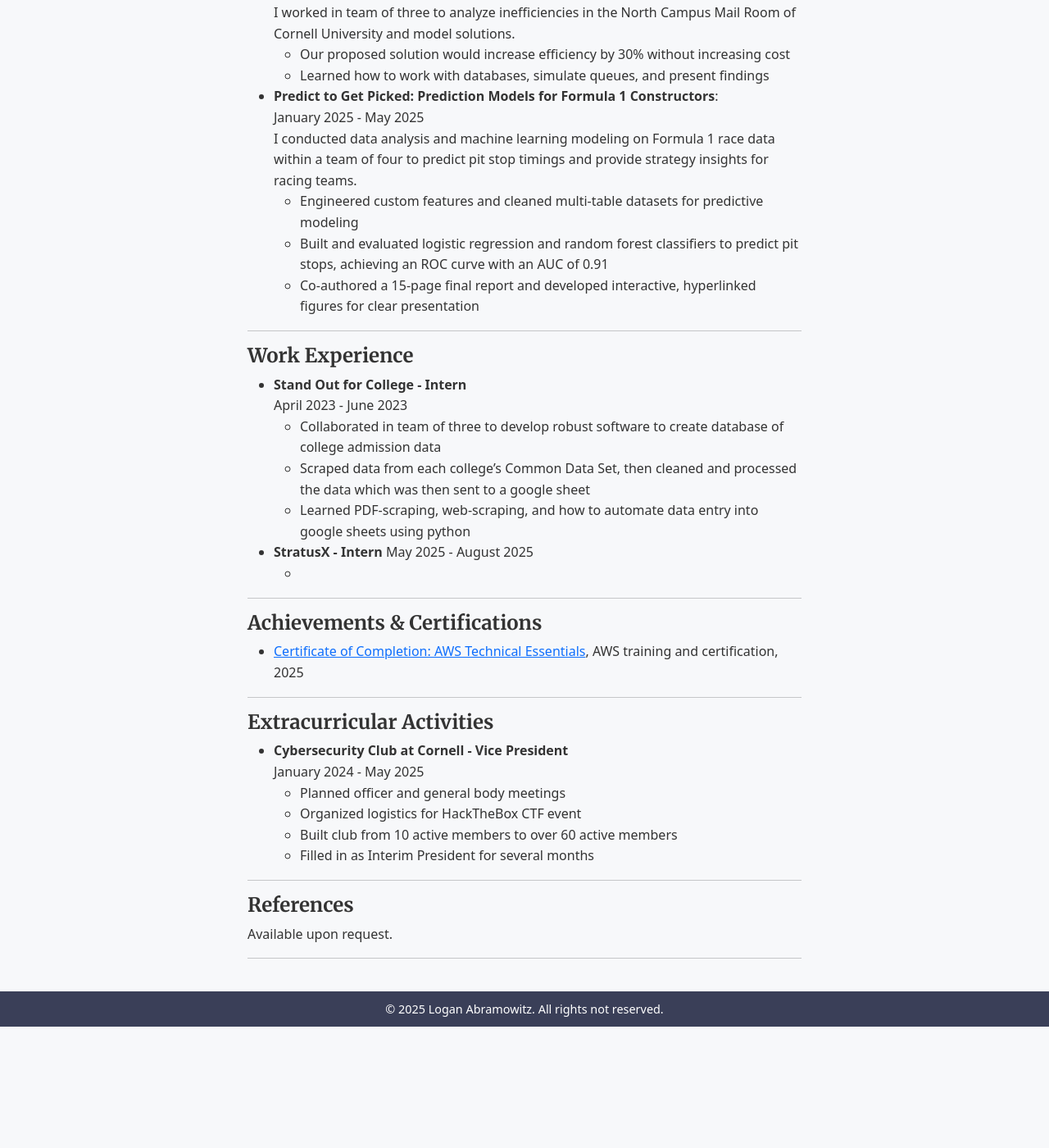
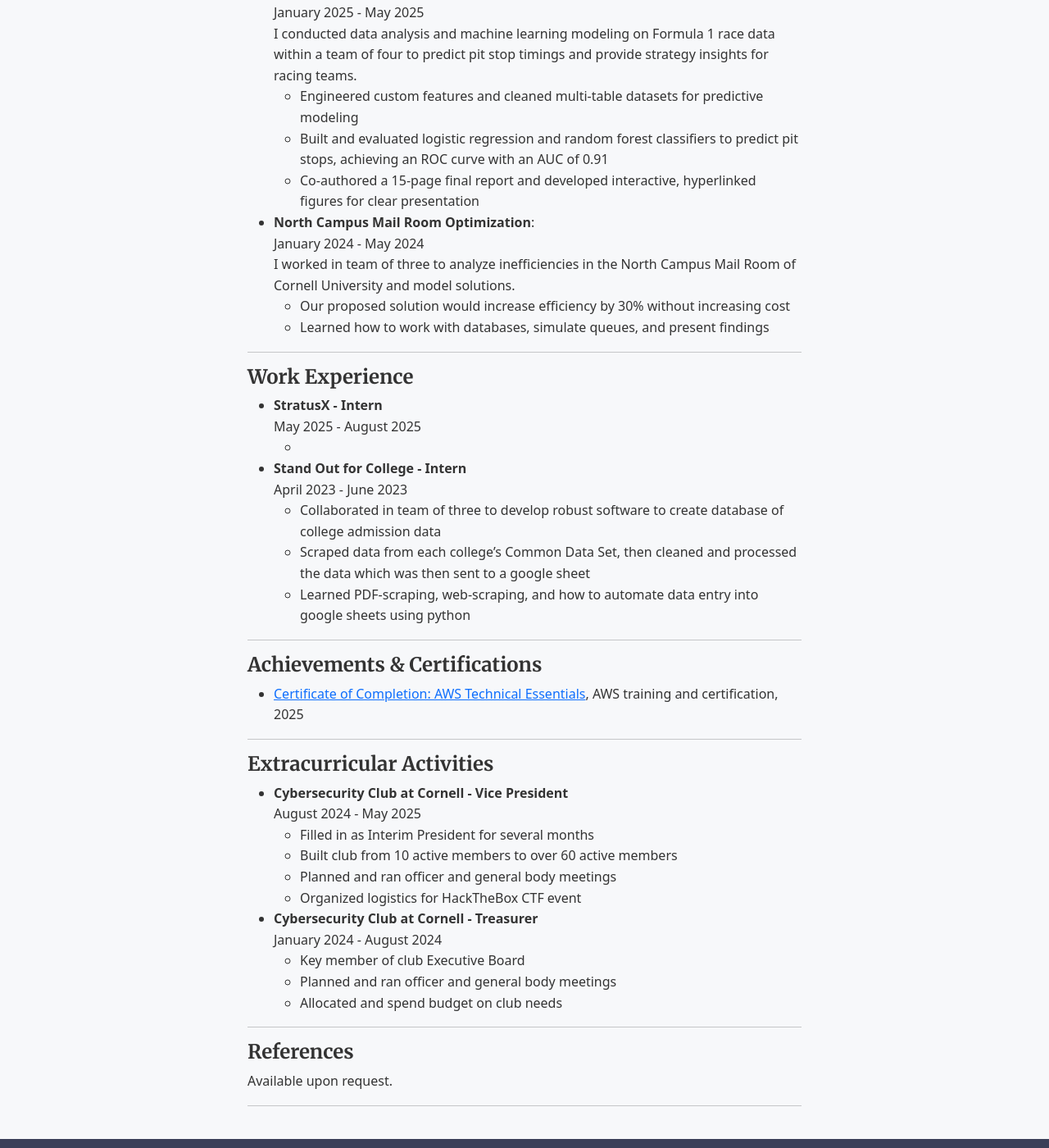
Before and after one commit to Logan-Abramowitz/Logan-Abramowitz.github.io, a Jekyll site: the page built from _pages/cv.md, in a window 1280 px wide and 1400 px high, scrolled down 1261 px. Shown: the whole window at 82% size. Built offline with Jekyll 4.4.1, drawn with Linux system fonts in a browser that asks for light colours; before the commit the page ends 2513 px from its top, so only the background shows below that; some of the changed text lies outside the part shown.

```diff
--- a/_pages/cv.md
+++ b/_pages/cv.md
@@ -65,18 +60,24 @@ A computer science and operations research student with a strong foundation in p
   - Built and evaluated logistic regression and random forest classifiers to predict pit stops, achieving an ROC curve with an AUC of 0.91
   - Co-authored a 15-page final report and developed interactive, hyperlinked figures for clear presentation
 
+- **North Campus Mail Room Optimization**:
+  January 2024 - May 2024
+  I worked in team of three to analyze inefficiencies in the North Campus Mail Room of Cornell University and model solutions.
+  - Our proposed solution would increase efficiency by 30% without increasing cost
+  - Learned how to work with databases, simulate queues, and present findings
+
 ---
 
 #### Work Experience
+- **StratusX - Intern**
+  May 2025 - August 2025
+  -
+
 - **Stand Out for College - Intern**
   April 2023 - June 2023
   - Collaborated in team of three to develop robust software to create database of college admission data
   - Scraped data from each college's Common Data Set, then cleaned and processed the data which was then sent to a google sheet
   - Learned PDF-scraping, web-scraping, and how to automate data entry into google sheets using python
-
-- **StratusX - Intern**
-  May 2025 - August 2025
-  -
 
 ---
 
@@ -87,11 +88,18 @@ A computer science and operations research student with a strong foundation in p
 
 #### Extracurricular Activities
 - **Cybersecurity Club at Cornell - Vice President**
-  January 2024 - May 2025
-  - Planned officer and general body meetings
+  August 2024 - May 2025
+  - Filled in as Interim President for several months
+  - Built club from 10 active members to over 60 active members
+  - Planned and ran officer and general body meetings
   - Organized logistics for HackTheBox CTF event
-  - Built club from 10 active members to over 60 active members
-  - Filled in as Interim President for several months
+
+- **Cybersecurity Club at Cornell - Treasurer**
+  January 2024 - August 2024
+  - Key member of club Executive Board
+  - Planned and ran officer and general body meetings
+  - Allocated and spend budget on club needs
+
 
 ---
 
```
Also changed, not shown: other parts of _pages/cv.md (+1 -6 lines), _pages/projects.md (+1 -1 lines), _projects/2021-flash-drive.md (added, +8 -0 lines), _projects/2022-pycraft.md (added, +8 -0 lines), _projects/2023-crochet.md (added, +8 -0 lines), _projects/2024-minesweeper.md (added, +8 -0 lines), assets/images/crochet-cover.jpg (added), assets/images/deep-minesweeper-cover.png (added), assets/images/flashdrive-cover.jpg (added), assets/images/pycraft-cover.png (added).
